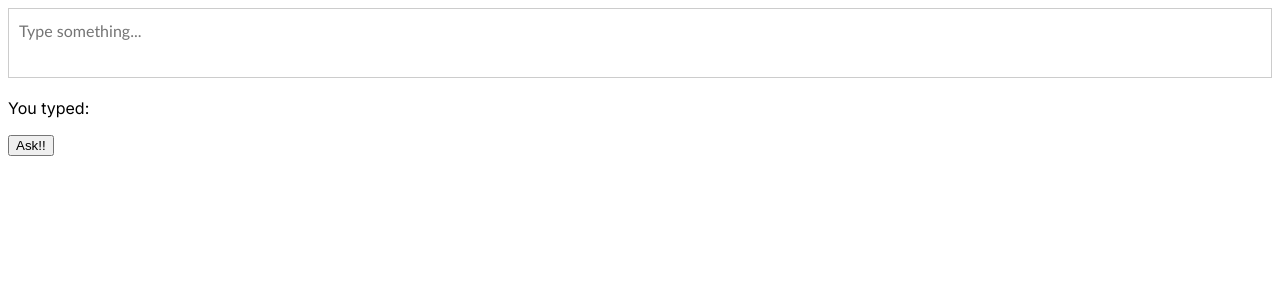
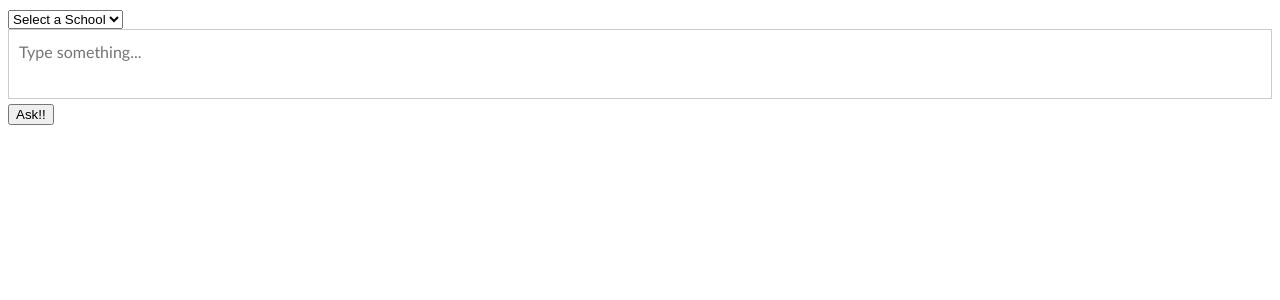
Before and after one commit to mlinture/CounselingBot, a Next.js app in the folder counselingbot/: page / in a window 1280 px wide. Shown: the top 300 px of the page. Built offline with nearby package versions, Linux system fonts and the light colour scheme.

Commit message:
Added school selection to better cater assistant

```diff
--- /dev/null
+++ b/counselingbot/components/Dropdown.js
@@ -0,0 +1,25 @@
+import React, { useState } from 'react';
+
+const Dropdown = ({ schools, onUrlSelect }) => {
+  const [selectedSchool, setSelectedSchool] = useState('');
+
+  const handleChange = (event) => {
+    const selectedSchoolName = event.target.value;
+    const school = schools.find(s => s.name === selectedSchoolName);
+    setSelectedSchool(selectedSchoolName);
+    if (school) {
+      onUrlSelect(school.url);
+    }
+  };
+
+  return (
+    <select onChange={handleChange} value={selectedSchool}>
+      <option value="">Select a School</option>
+      {schools.map((school, index) => (
+        <option key={index} value={school.name}>{school.name}</option>
+      ))}
+    </select>
+  );
+};
+
+export default Dropdown;
--- a/counselingbot/components/Input.js
+++ b/counselingbot/components/Input.js
@@ -1,6 +1,6 @@
 import React, { useState, useEffect, useRef } from 'react';
 import TextFormatter from './Textformat';
-
+import Dropdown from './Dropdown';
 
 
 function TextInputPage() {
@@ -9,6 +9,12 @@ function TextInputPage() {
   const areaRef = useRef(null);
   const [aiResponse, setAiResponse] = useState('');
   const [loading, setIsLoading] = useState(false);
+  const [selectedSchool, setSchool] = useState('');
+
+  const SCHOOLS = [
+    { name: 'UCI', url: 'https://catalogue.uci.edu/pdf/2022-23.pdf' },
+    { name: 'Purdue', url: 'https://catalog.purdue.edu/mime/media/16/11101/2023-2024+Courses.pdf'},
+  ];
 
   const handleInputChange = (event) => {
     setText(event.target.value);
@@ -23,12 +29,15 @@ function TextInputPage() {
     }
   }
 
+  const handleUrlSelect = (url) => {
+    setSchool(url);
+  }
+
   useEffect(() => {
     adjustHeight();
   }, [text]);
 
   const handleEnter = async () => {
-    //api call
     if (!text.trim()) {
       setAiResponse('Please enter a question.');
       return;
@@ -41,7 +50,10 @@ function TextInputPage() {
             headers: {
                 'Content-Type': 'application/json',
             },
-            body: JSON.stringify({ prompt: text }),
+            body: JSON.stringify({
+              prompt: text,
+              school: selectedSchool
+            }),
         });
 
         if (!response.ok) {
@@ -76,6 +88,10 @@ function TextInputPage() {
 
   return (
     <div>
+      <Dropdown
+        schools={SCHOOLS}
+        onUrlSelect={handleUrlSelect}
+      />
       <textarea
         type="text"
         value={text}
@@ -84,7 +100,6 @@ function TextInputPage() {
         placeholder="Type something..."
         ref={areaRef}
       />
-      <p>You typed: {text}</p>
       <button
         type="button"
         onClick={handleEnter}
--- a/counselingbot/pages/api/getAssistant.js
+++ b/counselingbot/pages/api/getAssistant.js
@@ -1,5 +1,7 @@
 // pages/api/getAssistant.js
 import OpenAI, { APIConnectionError } from 'openai';
+import fs from 'fs';
+import path from 'path';
 import axios from 'axios';
 const OPENAI_API_KEY = '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';
 
@@ -9,12 +11,39 @@ const openai = new OpenAI({
 let assistant;
 let thread;
 
-async function setEnv() {
+const downloadFile = async (url, filepath) => {
+  const writer = fs.createWriteStream(filepath);
+  const response = await axios({
+    url,
+    method: 'GET',
+    responseType: 'stream',
+  });
+
+  response.data.pipe(writer);
+
+  return new Promise((resolve, reject) => {
+    writer.on('finish', resolve);
+    writer.on('error', reject);
+  });
+};
+
+async function setEnv(schoolLink) {
+  const temp = path.join(__dirname, 'temp.pdf');
+  await downloadFile(schoolLink, temp);
+
+  const file = await openai.files.create({
+    file: fs.createReadStream(temp),
+    purpose: "assistants",
+  });
+
+  fs.unlinkSync(temp);
+
   assistant = await openai.beta.assistants.create({
     name: "Counseling Bot",
     instructions:
     "You are a college counselor who helps students schedule classes and gives specialized advice for prosperous future career development.",
     tools: [{ type: "code_interpreter" }],
+    file_ids: [file.id],
     model: "gpt-4-1106-preview",
   });
 
@@ -24,6 +53,7 @@ async function setEnv() {
 export default async function handler(req, res) {
 
   const { prompt } = req.body;
+  const { school } = req.body;
 
   if (!prompt) {
     res.status(400).json({ message: 'No prompt was provided. Please try again.'});
@@ -33,7 +63,7 @@ export default async function handler(req, res) {
   try {
 
     if (thread === undefined) {
-      thread = await setEnv();
+      thread = await setEnv(school);
     }
 
     await openai.beta.threads.messages.create(thread.id, {
@@ -52,15 +82,16 @@ export default async function handler(req, res) {
 
     let count = 0;
     while (status.status !== "completed") {
-      await new Promise((resolve) => setTimeout(resolve, 1000));
+      await new Promise((resolve) => setTimeout(resolve, 2000));
       console.log("STOPPP");
       status = await openai.beta.threads.runs.retrieve(
         thread.id,
         run.id,
       );
-      if (count == 5) {
-        break;
-      }
+      // count += 1;
+      // if (count == 5) {
+      //   break;
+      // }
     }
 
     const messages = await openai.beta.threads.messages.list(thread.id);
@@ -74,36 +105,3 @@ export default async function handler(req, res) {
   }
 
 }
-
-
-// export default async function handler(req, res) {
-//   if (req.method !== 'POST') {
-//       res.status(405).json({ message: 'Only POST requests are allowed' });
-//       return;
-//   }
-
-//   const { prompt } = req.body;
-
-//   if (!prompt) {
-//       res.status(400).json({ message: 'No prompt provided' });
-//       return;
-//   }
-
-//   try {
-//         const response = await axios.post('https://api.openai.com/v1/completions', {
-//           model: "text-davinci-003",
-//           prompt: prompt,
-//           max_tokens: 150
-//       }, {
-//           headers: {
-//               'Authorization': `Bearer ${OPENAI_API_KEY}`,
-//               'Content-Type': 'application/json'
-//           }
-//       });
-//       console.log(response.data.choices[0].text.trim());
-//       res.status(200).json({ message: response.data.choices[0].text.trim() });
-//   } catch (error) {
-//       console.error('OpenAI API request failed:', error);
-//       res.status(500).json({ message: 'Error processing your request' });
-//   }
-// }
--- a/package.json
+++ b/package.json
@@ -1,6 +1,8 @@
 {
   "dependencies": {
+    "fs": "^0.0.1-security",
     "marked": "^11.1.0",
+    "path": "^0.12.7",
     "styled-components": "^6.1.3"
   }
 }
```
Also changed, not shown: 1 other file (tests, documents, lock files or other folders).
